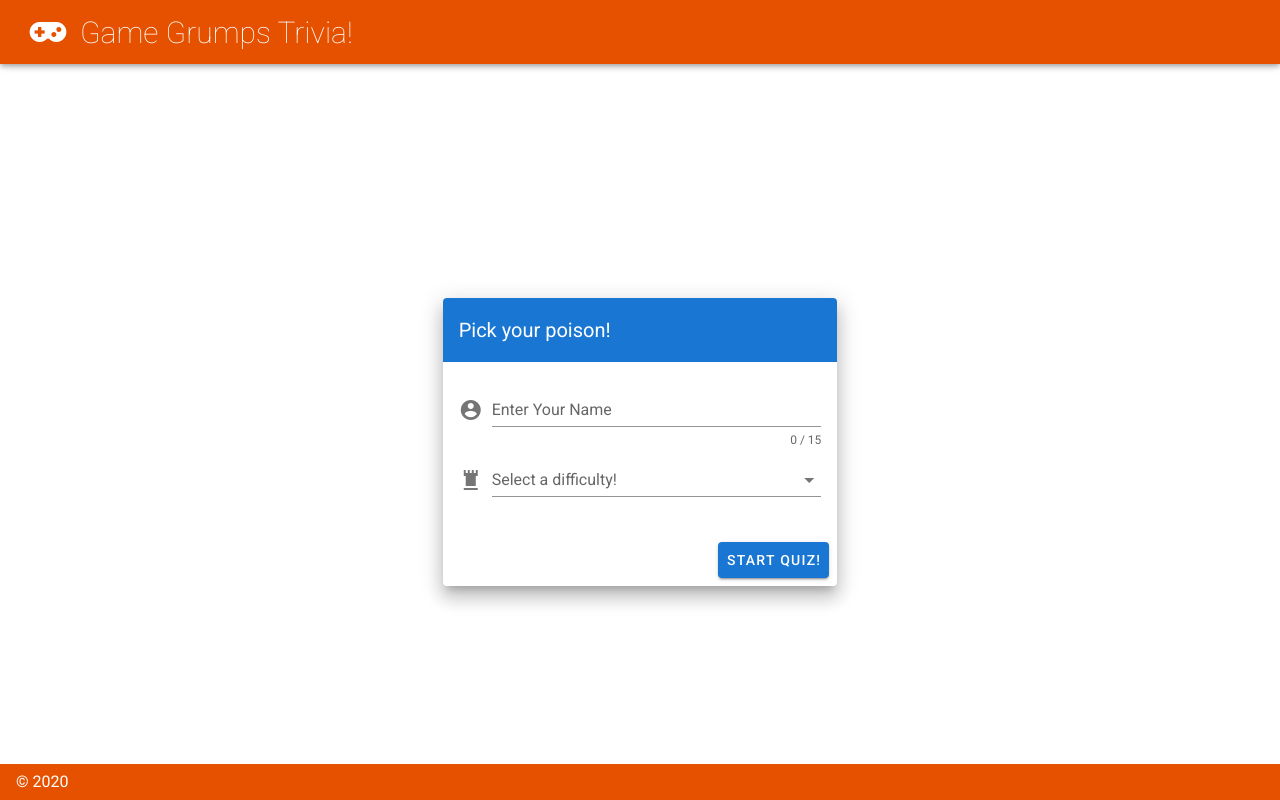
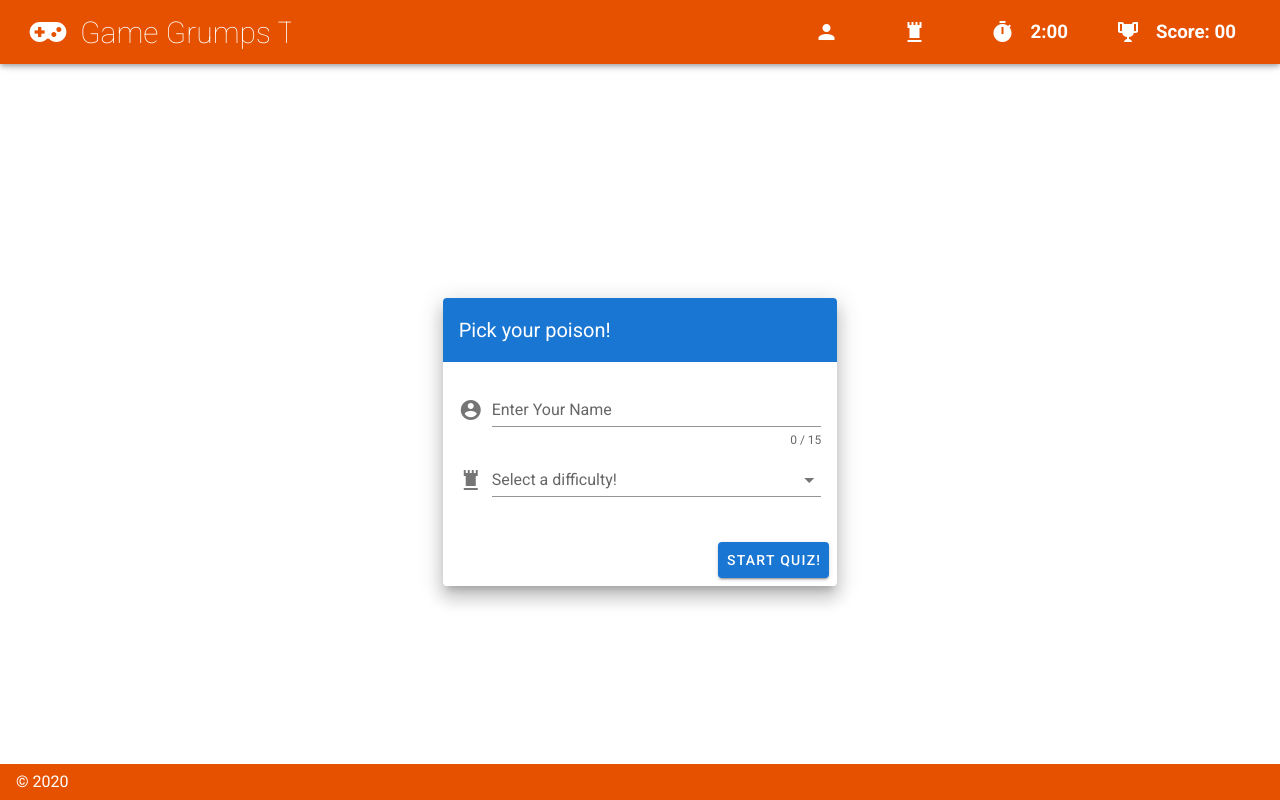
Before and after one commit to HopeEternal/GameGrumpsTrivia, a Vue app: page / in a window 1280 px wide. Built offline with nearby package versions, Linux system fonts and the light colour scheme.

Commit message:
Quiz Bar moved up into appbar for simplification

```diff
--- a/src/App.vue
+++ b/src/App.vue
@@ -5,6 +5,8 @@
       <v-toolbar-title>
         <h2 class="font-weight-thin">Game Grumps Trivia!</h2>
       </v-toolbar-title>
+      <v-spacer></v-spacer>
+      <QuizBar />
     </v-app-bar>
 
     <v-content>
@@ -21,10 +23,13 @@
 </template>
 
 <script>
+import QuizBar from "@/components/QuizBar.vue";
 export default {
-  name: 'App',
+  name: "App",
 
-  components: {},
+  components: {
+    QuizBar
+  },
 
   data: () => ({
     //
--- a/src/components/Questions.vue
+++ b/src/components/Questions.vue
@@ -7,6 +7,7 @@
         <v-radio-group class="ms-5">
           <v-radio
             v-for="(answer, index) in question.answers"
+            v-model="userAnswer"
             :key="index"
             :label="`${answer}`"
             :value="index"
@@ -15,7 +16,7 @@
         </v-radio-group>
       </v-card-actions>
       <div v-if="question.answeredCorrectly !== ''">
-        <p>{{question.answeredCorrectly}}</p>
+        <p>{{question.answeredCorrectly}}{{userAnswer}}</p>
       </div>
     </v-card>
   </v-container>
@@ -26,6 +27,7 @@
   name: "Questions",
 
   data: () => ({
+    userAnswer: "",
     questions: [
       {
         category: "Quotes and Memes",
--- a/src/components/QuizBar.vue
+++ b/src/components/QuizBar.vue
@@ -1,10 +1,11 @@
 <template>
   <v-container>
-    <v-toolbar dark src="https://cdn.vuetifyjs.com/images/parallax/material.jpg">
-      <v-toolbar-title>{{quizSettings.name}}</v-toolbar-title>
+    <v-toolbar color="orange darken-4" flat dark>
+      <v-spacer></v-spacer>
 
-      <v-spacer></v-spacer>
-      <v-icon class="px-4">mdi-chess-rook</v-icon>
+      <v-icon class="px-4">mdi-account</v-icon>
+      <h3>{{quizSettings.name}}</h3>
+      <v-icon class="px-4 ml-8">mdi-chess-rook</v-icon>
       <h3>{{quizSettings.difficultyLevel}}</h3>
       <v-icon class="px-4 ml-8">mdi-timer</v-icon>
       <h3>2:00</h3>
--- a/src/views/StartQuiz.vue
+++ b/src/views/StartQuiz.vue
@@ -1,20 +1,17 @@
 <template>
   <div class="home">
-    <QuizBar />
     <Questions />
   </div>
 </template>
 
 <script>
 // @ is an alias to /src
-import QuizBar from "@/components/QuizBar.vue";
 import Questions from "@/components/Questions.vue";
 
 export default {
   name: "StartQuiz",
   components: {
-    Questions,
-    QuizBar
+    Questions
   }
 };
 </script>
```
